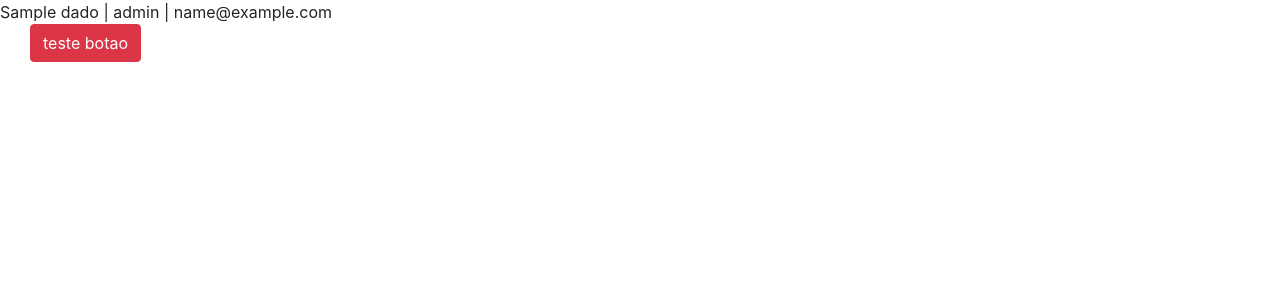
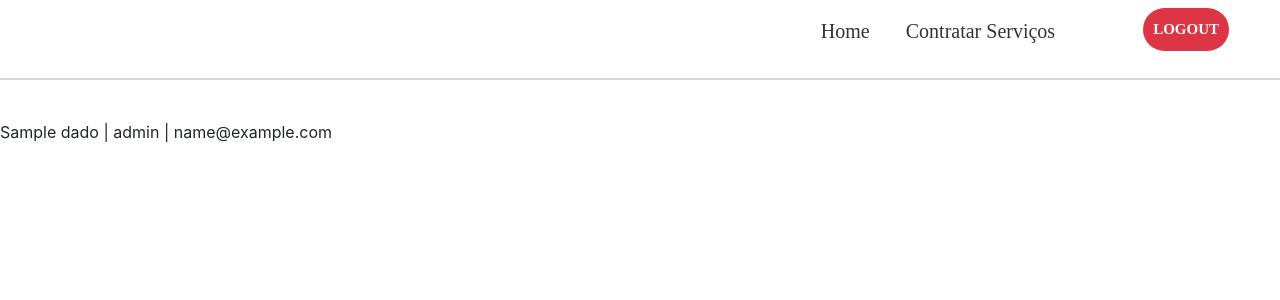
Before and after one commit to 1rafahub/ProjetoUni9-3-Semestre-, a Flask app: template templates/home/home.html in a window 1280 px wide. Shown: the top 300 px of the page. Run offline with Flask 2, Linux system fonts and the light colour scheme; the template is opened without the code that fills it: most values are stand-ins (such as "Sample title", 1, 10 or a date in 2020).

Commit message:
adicionando views

```diff
--- /dev/null
+++ b/static/css/navbar.css
@@ -0,0 +1,91 @@
+.jss5
+{
+    top:0;
+    left:0;
+    width: 100vw;
+    margin: 0 auto;
+    display: block;
+    position: fixed;
+    align-items: center;
+    font-family: CamptonLight;
+    border-bottom: 1px solid #d8d8d8;
+    flex-direction: column;
+    justify-content: center;
+    background-color: #ffffff;
+    /* z-index: 20; */
+}
+/*
+.sticky-top{
+    position: fixed;
+    top: 0;
+    left:0;
+    width: 100%;
+    background: #fff;
+    display: flex;
+    justify-content: flex-end;
+    align-items: center;
+    transition: 1s;
+} */
+
+.img-logo {
+    height: 150px;
+    width: 250px;
+    object-fit: contain;
+
+
+}
+
+/* .nav-lista ul{
+    width: 100%;
+} */
+
+.navbar-nav li{
+margin-right: 20px;
+}
+.nav-item p{
+    color: #333333;
+
+}
+
+.nav-item a:hover{
+    color:#23c7ff;
+    text-decoration: underline solid;
+    text-underline-offset: 10px;
+    text-decoration-thickness: 5px;
+}
+
+.nav-item a:hover{
+    color:#23c7ff;
+    text-decoration: underline solid;
+    text-underline-offset: 10px;
+    text-decoration-thickness: 5px;
+}
+
+
+
+/*
+.nav-route{
+    margin: 0 0.7em
+} */
+
+
+
+  .botao-logout button{
+    padding: 10px;
+    border-radius: 30px;
+    background-color: #dc3545;
+    text-align: center;
+    align-items: center;
+    height: 100%;
+    border: none;
+    font-size: 15px;
+
+  }
+
+  .btn-hover-logout:hover {
+    box-shadow: 3px 5px 5px #A9A9A9;
+    background-color: #FF9810;
+    color:white;
+    transform: scale(1.1);
+    transition: all 0.5s;
+  }
--- /dev/null
+++ b/templates/contratar_servicos/contratar_servicos.html
@@ -0,0 +1 @@
+<h4>{{servicos}}</h4>
--- a/templates/home/home.html
+++ b/templates/home/home.html
@@ -8,9 +8,6 @@
 {{dados['name']}} | {{dados['id_user_type']}} | {{dados['email']}}<br>
 {% endfor %}
 
-<button style="margin-left: 30px; " class="btn btn-danger">teste botao</button>
-
-
 
 {% endblock %}
 
--- a/templates/master_layout/defaut.html
+++ b/templates/master_layout/defaut.html
@@ -9,11 +9,52 @@
 
     <link rel="stylesheet" href="../../static/css/bootstrap.min.css">
     <link rel="stylesheet" href="../home/home.css">
+    <link rel="stylesheet" href="../../static/css/navbar.css">
 </head>
 <body>
+    <header  class="sticky-top jss5">
+        <nav class="navbar navbar-expand-lg w-100 mx-auto d-flex align-items-center justify-content-between"
+            style="background-color:white;font-size:20px; border-bottom: 1px solid #d8d8d8;">
+            <div class="container-fluid  container-lista">
+              <!-- <a  href="/home">
+                  <img class="img-logo " src="../../static/img/keyrus-teamportal.svg">
+              </a>
+           -->
+                <button class="navbar-toggler" type="button" data-bs-toggle="collapse"
+                    data-bs-target="#navbarSupportedContent" aria-controls="navbarSupportedContent"
+                    aria-expanded="false" aria-label="Toggle navigation">
+                    <span class="navbar-toggler-icon"></span>
+                </button>
+                <div class="nav-lista collapse navbar-collapse justify-content-end" id="navbarSupportedContent">
+                    <ul class="navbar-nav" style="color:black;">
+
+                      <li class="nav-item nav-route" >
+                          <a class="nav-link" href="/home"><p > Home</p></a>
+                      </li>
+
+                      <li class="nav-item nav-route" >
+                      <a class="nav-link" href="/contratarservicos"><p > Contratar Serviços</p></a>
+                      </li>
 
 
-    {% block body %}{% endblock %}
+
+
+                      <li class="nav-item nav-route" style="margin-left: 60px; " >
+                          <div class="botao-logout " >
+                              <form >
+                                  <button class="btn-hover-logout"  type="submit"><b style="color: white;">LOGOUT</b></button>
+                              </form>
+                          </div>
+                      </li>
+                    </ul>
+                </div>
+            </div>
+        </nav>
+      </header>
+    <div style="padding-top: 120px;">
+    {% block body %}{% endblock%}
+    </div>
+
 
 <script src="../../static/script/bootstrap.min.js"></script>
 {% block script %}{% endblock %}
```
Also changed, not shown: controllers/routes.py (+22 -1 lines).
